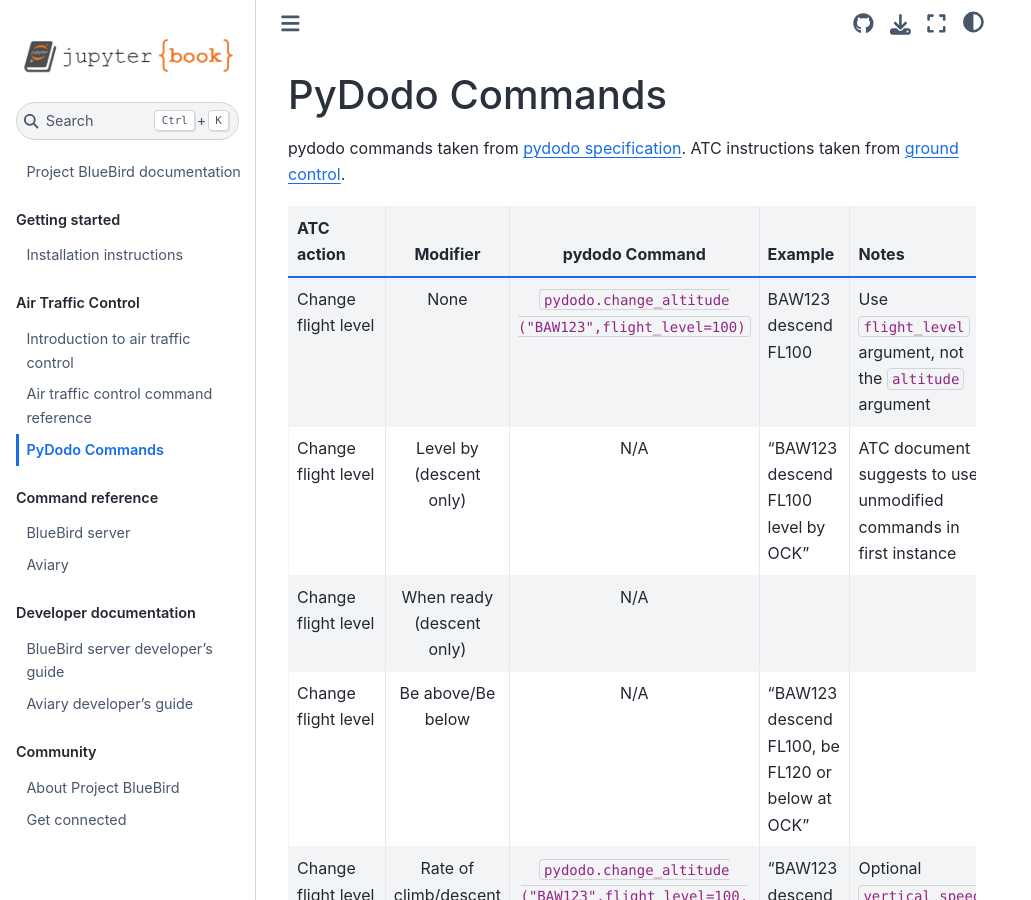
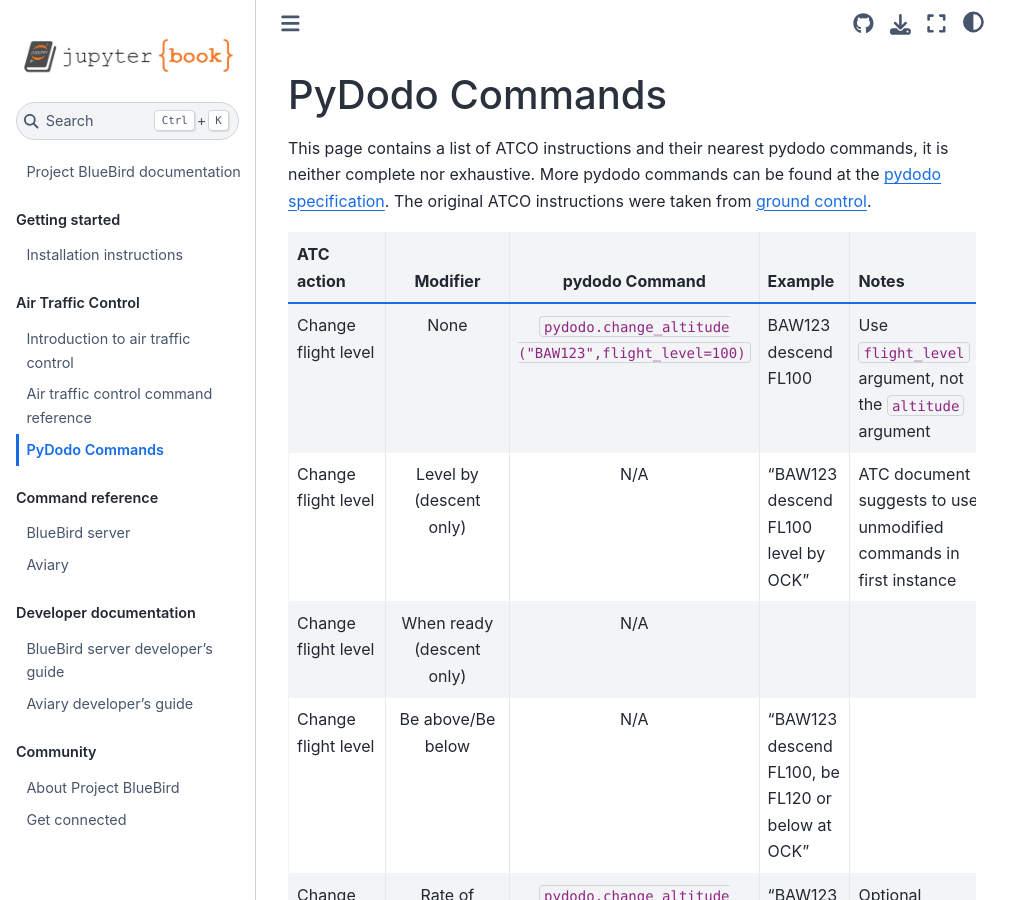
Before and after one commit to project-bluebird/docs, a Jupyter Book: the page built from atc/pydodo.md, in a window 1280 px wide and 900 px high. Shown: the whole window, without its empty margins (0-1031 px from the left). Built offline with Jupyter Book 1.0.4 settings and Sphinx 7.4.7 and the Sphinx Book theme 1.1.4, drawn with Linux system fonts in a browser that asks for light colours; pages that are not in the unit, such as notebooks, are missing from menus.

Commit message:
update pydodo.md

```diff
--- a/atc/pydodo.md
+++ b/atc/pydodo.md
@@ -1,6 +1,6 @@
 # PyDodo Commands
 
-pydodo commands taken from [pydodo specification](https://github.com/alan-turing-institute/dodo/blob/master/Specification.md). ATC instructions taken from [ground control](https://github.com/project-bluebird/ground-control/blob/main/other/ATC-instructions.md).
+This page contains a list of ATCO instructions and their nearest pydodo commands, it is neither complete nor exhaustive. More pydodo commands can be found at the [pydodo specification](https://github.com/alan-turing-institute/dodo/blob/master/Specification.md). The original ATCO instructions were taken from [ground control](https://github.com/project-bluebird/ground-control/blob/main/other/ATC-instructions.md).
 
 | ATC action | Modifier | pydodo Command | Example | Notes
 | :--| :--: | :--: | :-- | :-- |
```
